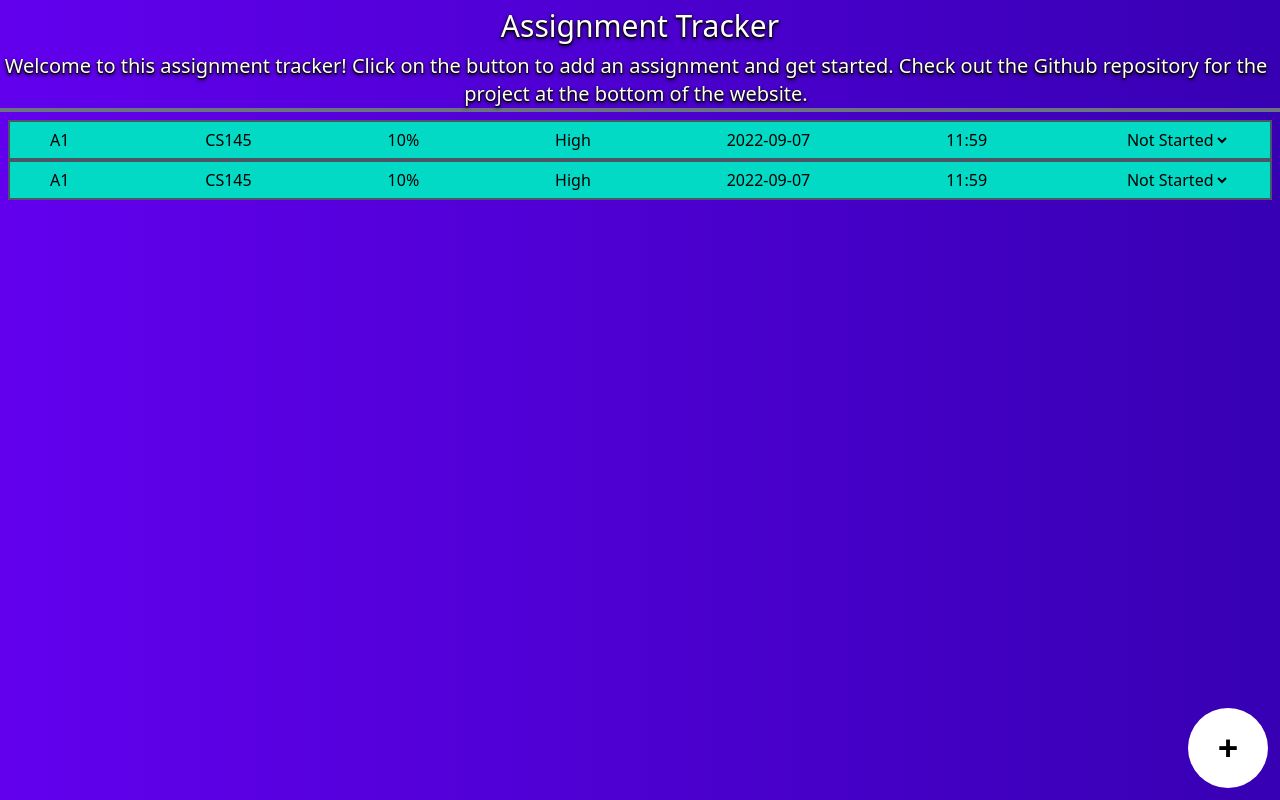
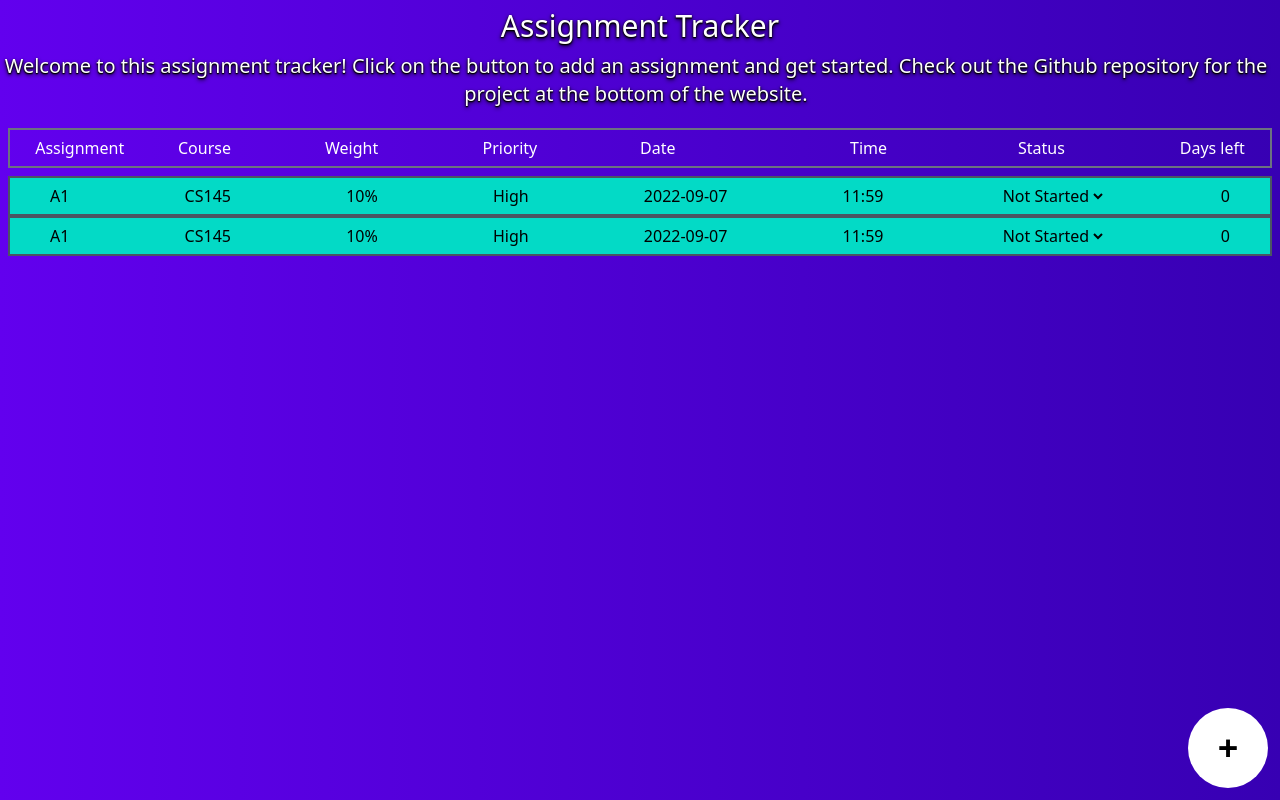
Before and after one commit to mathcslearner/assignment-tracker, a React (Vite) app: page / in a window 1280 px wide. Built offline with nearby package versions, Linux system fonts and the light colour scheme.

Commit message:
feature: days left

```diff
--- a/src/App.tsx
+++ b/src/App.tsx
@@ -42,7 +42,16 @@ const App = () => {
       <h1 className="text-3xl text-white text-shadow-black text-shadow-md text-center p-2">Assignment Tracker</h1>
       <p className="text-white text-xl text-shadow-black text-shadow-md text-center mr-2">Welcome to this assignment tracker! Click on the button to add an assignment and get started. Check out the Github repository for the project at the bottom of the website.</p>
 
-      <div id="assignment-header" className="border-2 border-gray-500 flex flex-row"></div>
+      <div id="assignment-header" className="border-2 border-gray-500 px-10 mx-2 mt-5 relative h-10">
+        <p className="text-white absolute top-1.5 left-1/50">Assignment</p>
+        <p className="text-white absolute top-1.5 left-2/15">Course</p>
+        <p className="text-white absolute top-1.5 left-1/4">Weight</p>
+        <p className="text-white absolute top-1.5 left-15/40">Priority</p>
+        <p className="text-white absolute top-1.5 left-1/2">Date</p>
+        <p className="text-white absolute top-1.5 left-2/3">Time</p>
+        <p className="text-white absolute top-1.5 left-4/5">Status</p>
+        <p className="text-white absolute top-1.5 right-1/50">Days left</p>
+      </div>
 
       <div id="assignments-container" className="pt-2">
         <Assignment name={"A1"} courseName={"CS145"} weight={10} priority={"High"} date={"2022-09-07"} time={"11:59"} status={"Not Started"} assignmentList={assignmentList} setAssignmentList={setAssignmentList}/>
--- a/src/Assignment.tsx
+++ b/src/Assignment.tsx
@@ -27,6 +27,14 @@ const Assignment = ({name, courseName, weight, priority, date, time, status, ass
         }))
     }
 
+    const daysLeft = (duedate: string): number => {
+        const today = new Date();
+        const due = new Date(duedate);
+        const diff = due.getTime() - today.getTime();
+
+        return Math.max(Math.ceil(diff/(1000*60*60*24)), 0);
+    }
+
     return(
         <div id="assignment-row" className="border-2 border-gray-600 flex flex-row items-center justify-between px-10 bg-[#03DAC6] mx-2 h-10">
             <div>{name}</div>
@@ -40,6 +48,7 @@ const Assignment = ({name, courseName, weight, priority, date, time, status, ass
                 <option value="In Progress">In Progress</option>
                 <option value="Completed">Completed</option>
             </select>
+            <div>{daysLeft(date)}</div>
         </div>
     )
 }
```
